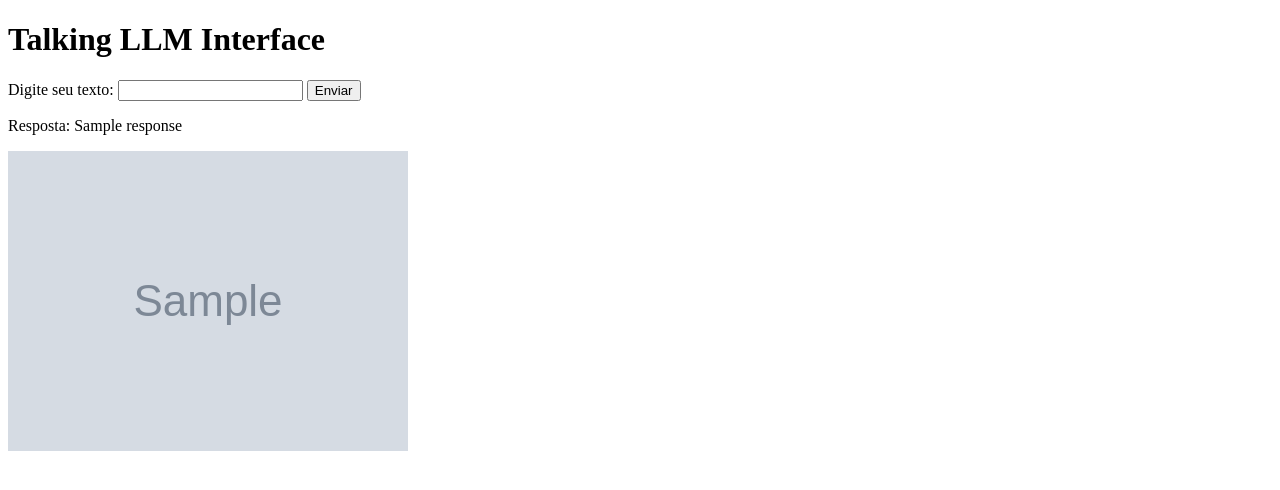
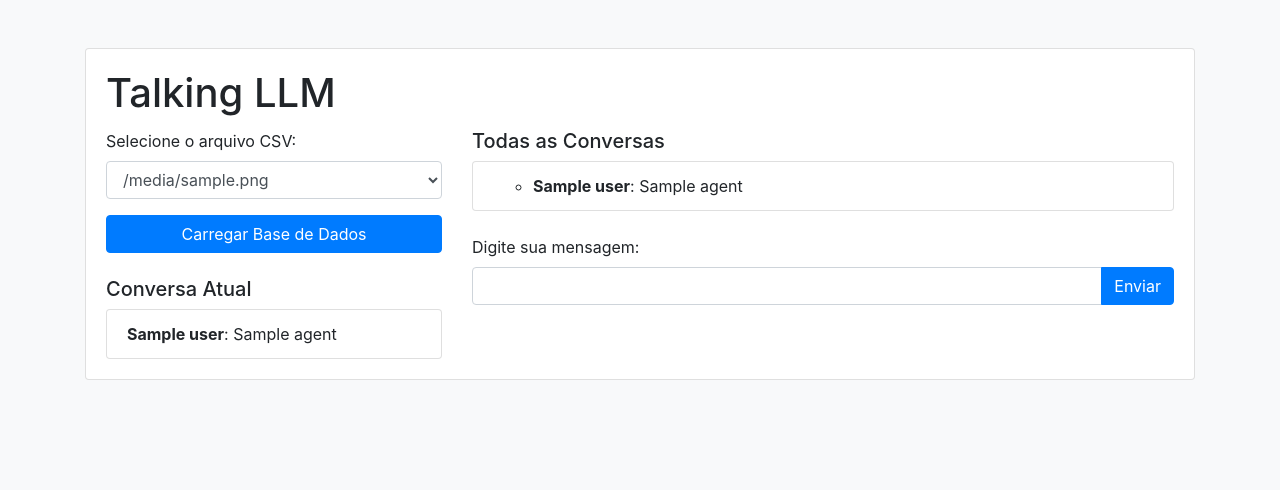
Before and after one commit to wilkerfran/Iga-AI, a Flask app: template templates/index.html in a window 1280 px wide. Shown: the top 490 px of the page. Run offline with Flask 3, Linux system fonts and the light colour scheme; the template is opened without the code that fills it: most values are stand-ins (such as "Sample title", 1, 10 or a date in 2020); grey boxes marked "Sample" are stand-in pictures; parts of the project's set-up code (start-up, migrations or seed data) failed here and were passed over; some libraries are stand-ins or nearby versions.

Commit message:
integration-front

```diff
--- a/app.py
+++ b/app.py
@@ -1,25 +1,123 @@
-from flask import Flask, request, render_template, send_file
+from flask import Flask, request, jsonify
 import pandas as pd
+import os
+from dotenv import load_dotenv, find_dotenv
+import openai
+import numpy as np
+import whisper
+import statsmodels.api as sm
 import matplotlib.pyplot as plt
-import os
-from beemo import TalkingLLM  # Atualize o nome do arquivo aqui
+from langchain_openai import ChatOpenAI
+from langchain_experimental.agents.agent_toolkits import create_pandas_dataframe_agent
+from langchain.agents.agent_types import AgentType
+from langchain.agents import AgentExecutor
+from queue import Queue
+from flask import Flask, request, jsonify
+from flask_cors import CORS
+
+# Load environment variables
+load_dotenv(find_dotenv())
+client = openai.Client()
 
 app = Flask(__name__)
-talking_llm = TalkingLLM()
+CORS(app)
 
-@app.route('/')
-def index():
-    return render_template('index.html')
+class TalkingLLM:
+    def __init__(self, model="gpt-3.5-turbo-0613", whisper_size="small"):
+        self.selected_dataframe = None
+        self.voice_enabled = True
 
-@app.route('/generate_graph', methods=['POST'])
-def generate_graph():
-    user_input = request.form['text']
-    response = talking_llm.handle_input(user_input)
+        self.whisper = whisper.load_model(whisper_size)
+        self.llm = ChatOpenAI(model=model)
+        self.llm_queue = Queue()
 
-    if os.path.exists('static/price_variation.png'):
-        return render_template('index.html', response=response, image='static/price_variation.png')
-    else:
-        return render_template('index.html', response=response)
+        self.csv_files = self.get_csv_files()
+        self.df = None  # Inicialmente nenhum DataFrame selecionado
+
+    def get_csv_files(self):
+        datasets_path = "datasets"
+        return [f for f in os.listdir(datasets_path) if f.endswith('.csv')]
+
+    def select_dataframe(self, file_index):
+        selected_file = self.csv_files[file_index]
+        self.df = pd.read_csv(os.path.join("datasets", selected_file))
+        self.create_agent()
+
+    def create_agent(self):
+        if self.df is None:
+            raise ValueError("DataFrame não está definido.")
+
+        agent_prompt_prefix = """
+            Você se chama Beemo, e está trabalhando com dataframe pandas no Python. O nome do Dataframe é `df`.
+            Você sabe como realizar análise de regressão utilizando `statsmodels` e pode executar código Python diretamente para realizar análises de dados.
+        """
+        self.agent = create_pandas_dataframe_agent(
+            self.llm,
+            self.df,
+            prefix=agent_prompt_prefix,
+            verbose=True,
+            agent_type=AgentType.OPENAI_FUNCTIONS,
+        )
+        self.agent_executor = AgentExecutor(
+            agent=self.agent.agent,
+            tools=self.agent.tools,
+            verbose=True,
+            handle_parsing_errors=True
+        )
+
+    def handle_input(self, user_input):
+        if "gerar gráfico" in user_input.lower():
+            return self.generate_graph(user_input)
+        else:
+            try:
+                response = self.agent_executor.invoke({"input": user_input})
+                if 'execute' in response['output']:
+                    exec_globals = {}
+                    exec(response['output'], {}, exec_globals)
+                    return exec_globals['results_summary']
+                else:
+                    return response["output"]
+            except ValueError as e:
+                return "Erro de parsing: " + str(e)
+            except json.JSONDecodeError as e:
+                return "Erro ao decodificar JSON: " + str(e)
+
+    def generate_graph(self, user_input):
+        try:
+            if "price" in user_input.lower():
+                plt.figure(figsize=(10, 6))
+                plt.plot(self.df['Price'])
+                plt.xlabel('Index')
+                plt.ylabel('Price')
+                plt.title('Price Variation')
+                plt.savefig('static/price_variation.png')
+                plt.close()
+                return "Gráfico salvo como 'static/price_variation.png'."
+            else:
+                return "Desculpe, não consegui identificar a variável para o gráfico."
+        except Exception as e:
+            return f"Erro ao gerar o gráfico: {e}"
+
+llm = TalkingLLM()
+
+@app.route('/datasets', methods=['GET'])
+def list_datasets():
+    csv_files = llm.get_csv_files()
+    return jsonify({"datasets": csv_files})
+
+@app.route('/select_dataset', methods=['POST'])
+def select_dataset():
+    data = request.json
+    file_index = data['file_index']
+    llm.select_dataframe(file_index)
+    return jsonify({"message": "Dataset selected successfully."})
+
+@app.route('/query', methods=['POST'])
+def query():
+    data = request.json
+    user_input = data['input']
+    response = llm.handle_input(user_input)
+    return jsonify({"response": response})
 
 if __name__ == '__main__':
     app.run(debug=True)
--- a/templates/index.html
+++ b/templates/index.html
@@ -2,20 +2,91 @@
 <html lang="en">
 <head>
     <meta charset="UTF-8">
-    <title>Talking LLM Interface</title>
+    <meta name="viewport" content="width=device-width, initial-scale=1.0">
+    <link href="https://maxcdn.bootstrapcdn.com/bootstrap/4.5.2/css/bootstrap.min.css" rel="stylesheet">
+    <title>Talking LLM</title>
 </head>
-<body>
-    <h1>Talking LLM Interface</h1>
-    <form action="/generate_graph" method="post">
-        <label for="text">Digite seu texto:</label>
-        <input type="text" id="text" name="text" required>
-        <button type="submit">Enviar</button>
-    </form>
-    {% if response %}
-        <p>Resposta: {{ response }}</p>
-    {% endif %}
-    {% if image %}
-        <img src="{{ image }}" alt="Gráfico">
-    {% endif %}
+<body class="bg-light">
+    <div class="container mt-5">
+        <div class="card">
+            <div class="card-body">
+                <h1 class="card-title">Talking LLM</h1>
+                <div class="row">
+                    <div class="col-md-4">
+                        <form method="POST" action="/set_dataframe" class="mb-4">
+                            <div class="form-group">
+                                <label for="file_index">Selecione o arquivo CSV:</label>
+                                <select name="file_index" id="file_index" class="form-control">
+                                    {% for index, file in csv_files %}
+                                        <option value="{{ index }}" {% if index == selected_file_index %} selected {% endif %}>{{ file }}</option>
+                                    {% endfor %}
+                                </select>
+                            </div>
+                            <button type="submit" class="btn btn-primary btn-block">Carregar Base de Dados</button>
+                        </form>
+
+                        <h2 class="h5">Conversa Atual</h2>
+                        <ul class="list-group">
+                            {% for message in current_conversation %}
+                                <li class="list-group-item"><strong>{{ message.user }}</strong>: {{ message.agent }}</li>
+                            {% endfor %}
+                        </ul>
+                    </div>
+                    <div class="col-md-8">
+                        <h2 class="h5">Todas as Conversas</h2>
+                        <ul class="list-group mb-4">
+                            {% for conversation in conversations %}
+                                <li class="list-group-item">
+                                    <ul>
+                                        {% for message in conversation %}
+                                            <li><strong>{{ message.user }}</strong>: {{ message.agent }}</li>
+                                        {% endfor %}
+                                    </ul>
+                                </li>
+                            {% endfor %}
+                        </ul>
+
+                        <form method="POST" action="/generate_response" class="mb-4">
+                            <div class="form-group">
+                                <label for="text">Digite sua mensagem:</label>
+                                <div class="input-group">
+                                    <input type="text" name="text" id="text" required class="form-control">
+                                    <div class="input-group-append">
+                                        <button type="submit" class="btn btn-primary">Enviar</button>
+                                    </div>
+                                </div>
+                            </div>
+                        </form>
+
+                        <div id="chart"></div>
+                    </div>
+                </div>
+            </div>
+        </div>
+    </div>
+
+    <script src="https://code.jquery.com/jquery-3.5.1.min.js"></script>
+    <script src="https://cdn.plot.ly/plotly-latest.min.js"></script>
+    <script>
+        document.addEventListener('DOMContentLoaded', (event) => {
+            $.getJSON('/chart-data', function(data) {
+                var trace = {
+                    x: data.labels,
+                    y: data.values,
+                    type: 'scatter'
+                };
+                var layout = {
+                    title: 'Dados do Gráfico',
+                    xaxis: {
+                        title: 'Labels'
+                    },
+                    yaxis: {
+                        title: 'Values'
+                    }
+                };
+                Plotly.newPlot('chart', [trace], layout);
+            });
+        });
+    </script>
 </body>
 </html>
```
Also changed, not shown: beemo.py (+11 -7 lines), static/css/style.css (+108 -32 lines).
